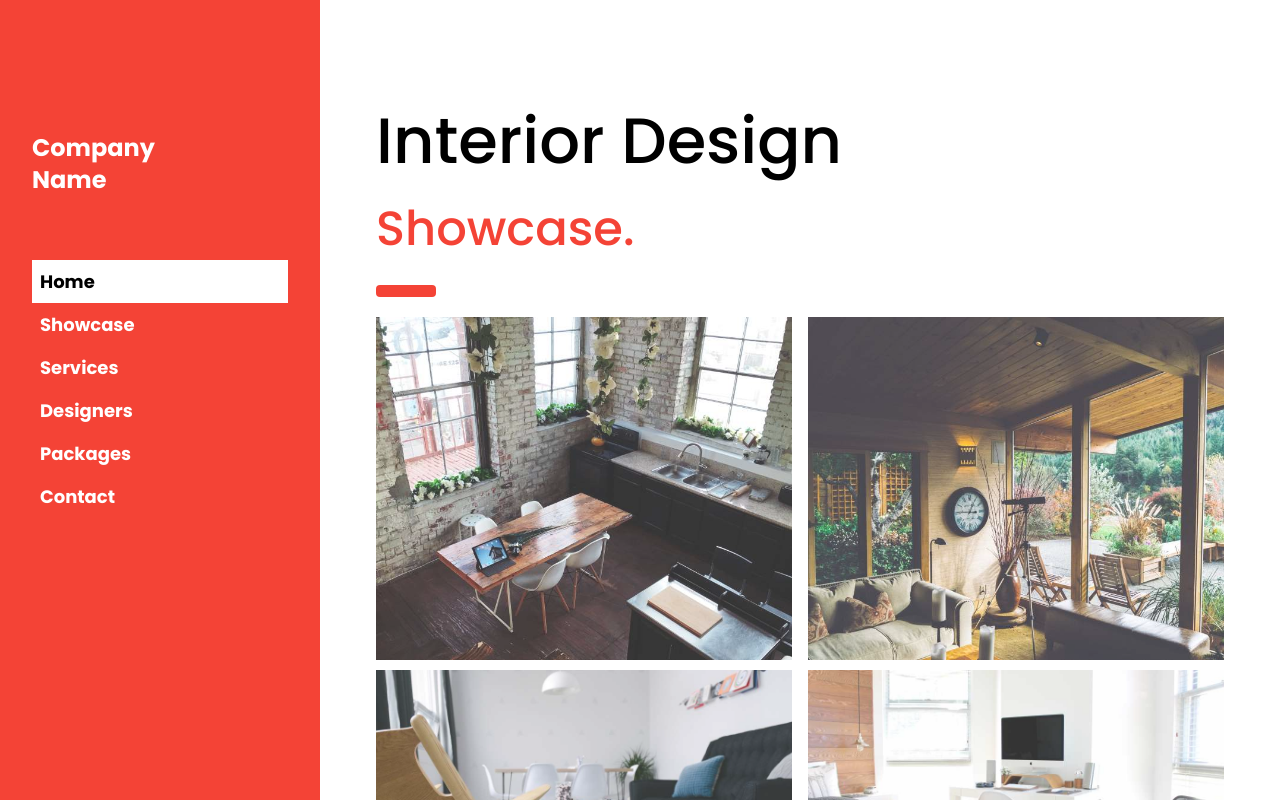
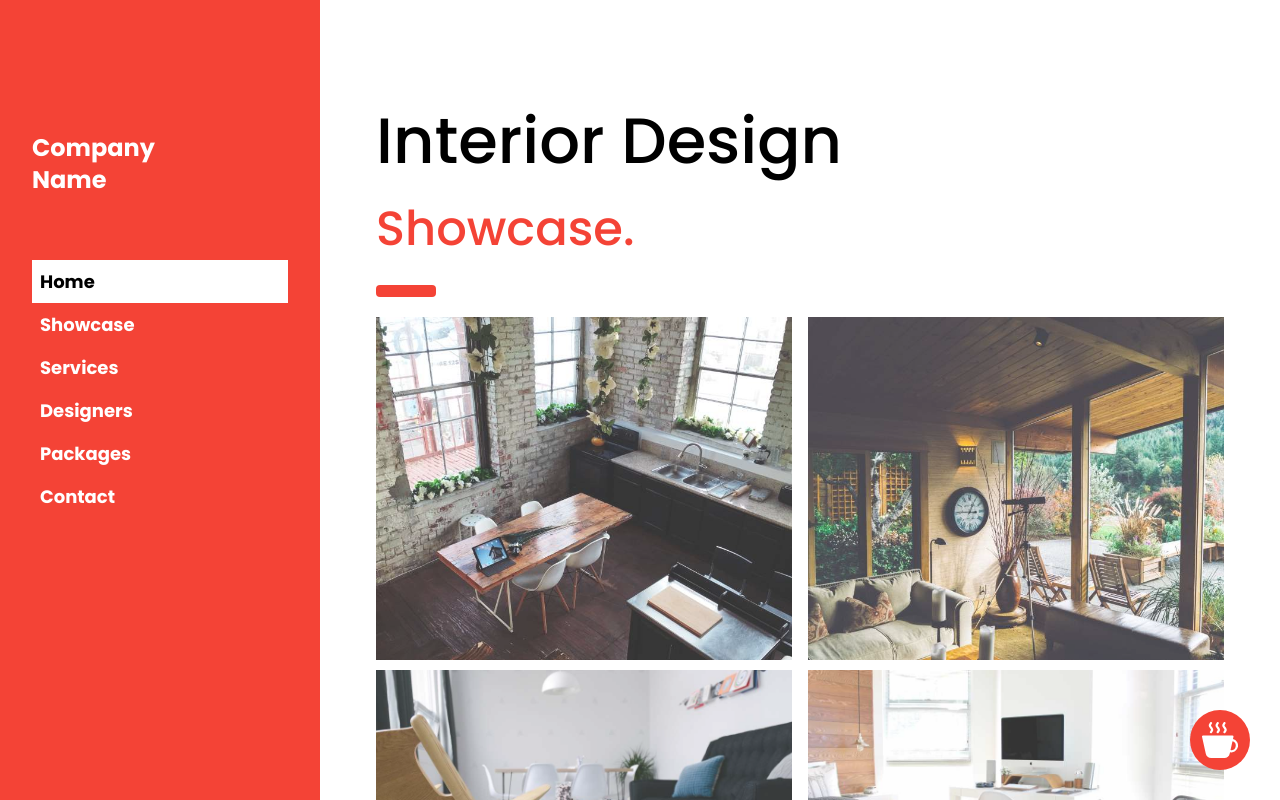
Before and after one commit to zolppy/interior-design, a Next.js app: page / in a window 1280 px wide. Shown: the top 800 px of the page. Built offline with nearby package versions, Linux system fonts and the light colour scheme.

Commit message:
feat: coffee btn

```diff
--- /dev/null
+++ b/src/app/components/CoffeeBtn.tsx
@@ -0,0 +1,17 @@
+import { BsCupHotFill } from "react-icons/bs";
+
+const CoffeeBtn = () => {
+    return (
+        <a
+            target="_blank"
+            href="https://ko-fi.com/zolppy"
+            className="fixed -translate-y-1/2 -translate-x-1/2 bg-[#f44336] text-4xl p-3 rounded-full right-0 bottom-0 active:bg-black lg:hover:cursor-pointer lg:hover:bg-black text-white"
+        >
+            <BsCupHotFill />
+        </a>
+    );
+};
+
+CoffeeBtn.displayName = "CoffeeBtn";
+
+export default CoffeeBtn;
--- a/src/app/page.tsx
+++ b/src/app/page.tsx
@@ -17,6 +17,7 @@ import FormButton from "@/app/components/form/FormBtn";
 import Menu from "@/app/components/menu/Menu";
 import MenuDesktop from "./components/menu/MenuDesktop";
 import Footer from "@/app/components/Footer";
+import CoffeeBtn from "@/app/components/CoffeeBtn";
 import { useNav } from "@/context/NavCtx";
 import { showcases } from "@/utils/mocks/showcases";
 import { designers } from "@/utils/mocks/designers";
@@ -220,6 +221,7 @@ const Home = () => {
                         </form>
                     </div>
                 </Section>
+                <CoffeeBtn />
             </main>
             <Footer />
         </>
```
